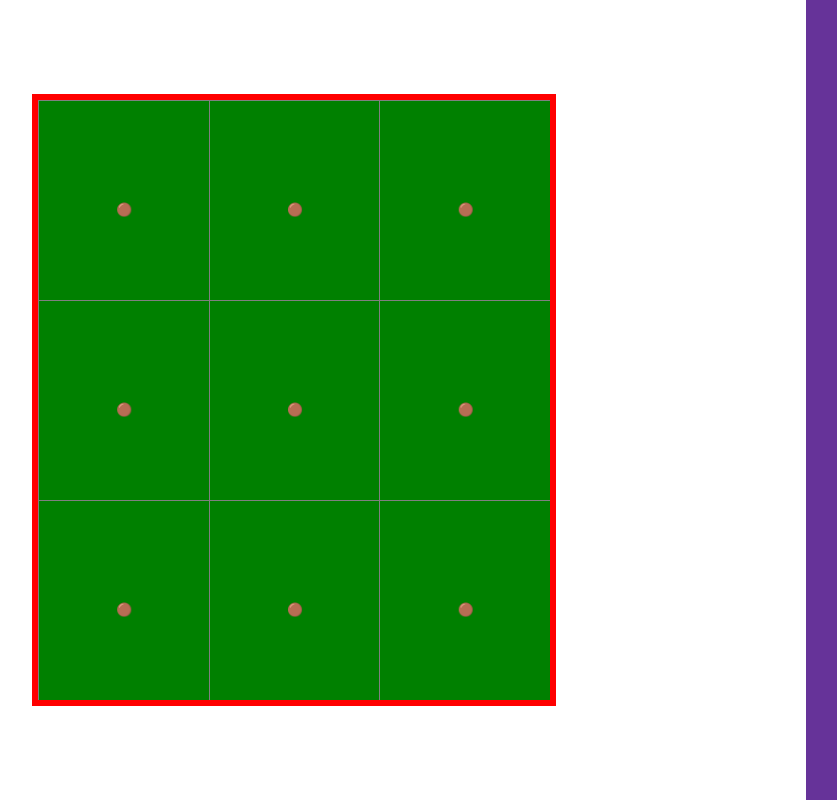
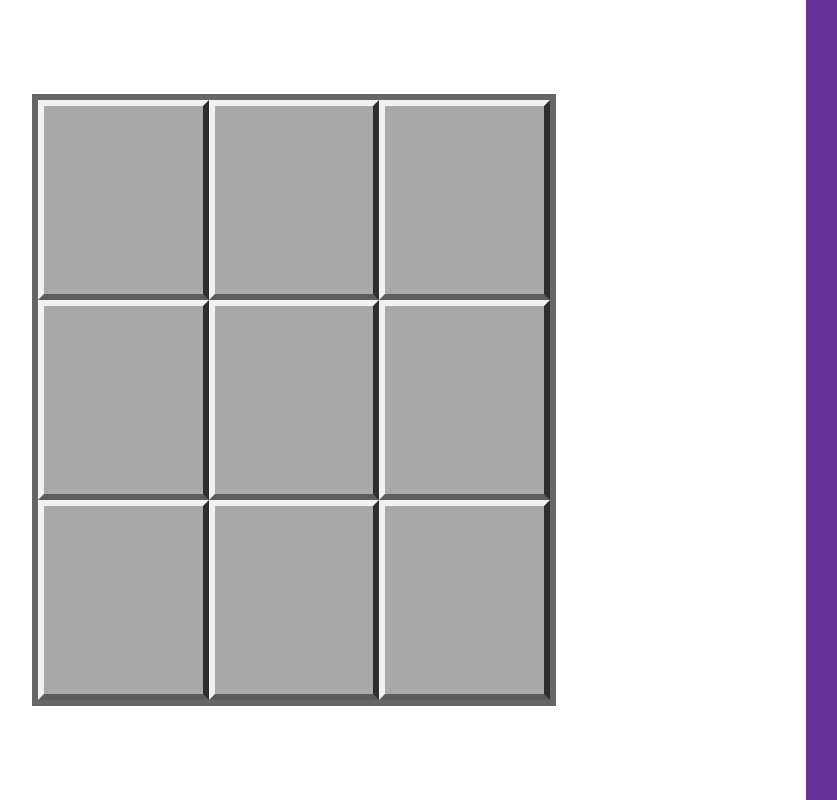
Before and after one commit to cheezypotatoes/MineSweeper, a React (Vite) app: page / in a window 1280 px wide. Shown: the whole page, without its empty margins (218-1055 px from the left). Built offline with nearby package versions, Linux system fonts and the light colour scheme.

Commit message:
Greatly improved css for tile looks

```diff
--- a/src/assets/css/GameBoard.css
+++ b/src/assets/css/GameBoard.css
@@ -1,8 +1,6 @@
 #GameBoard {
     height: 75vh;
     width: 40vw;
-    outline: 0.5vw solid red;
+    outline: 0.5vw solid rgb(102, 102, 102);
     display: grid;
-
-
 }
--- a/src/assets/css/Tile.css
+++ b/src/assets/css/Tile.css
@@ -1,9 +1,23 @@
 .Tile {
     height: 100%;
     width: 100%;
-    background-color: green;
     border: 1px gray solid;
+    box-sizing: border-box;
+}
 
+.Tile.uncovered {
+    border-top: 0.5vw solid rgb(241, 241, 241);
+    border-left: 0.5vw solid rgb(241, 241, 241);
+    border-right: 0.5vw solid rgb(46, 46, 46);
+    border-bottom: 0.5vw solid rgb(92, 92, 92);
+    background-color: rgb(169, 169, 169);
+    cursor: pointer;
+}
+
+.Tile.revealed {
+    border: 0.2vw solid rgb(169, 169, 169);
+    background-color: rgb(231, 231, 231);
+    cursor: default;
 }
 
 .TestTileText {
--- a/src/components/Tile.jsx
+++ b/src/components/Tile.jsx
@@ -14,9 +14,10 @@ function Tile( { index, isFlag, uncovered, UpdateEvent } ) {
         UpdateEvent() // Grabs event from TileUncovered projection
     }
 
+    // TODO: BOMB AND FLAG IS GOING TO BE ON THE H1
     return (
-        <div className="Tile" onClick={TilePressed}>
-            {uncovered ? <h1 className="TestTileText" >⛏️</h1> : <h1 className="TestTileText" >🟤</h1>}
+        <div className={`Tile ${uncovered ? 'revealed' : 'uncovered'}`}  onClick={TilePressed}>
+            <h1 className="TestTileText" ></h1>
         </div>
     )
 }
```
